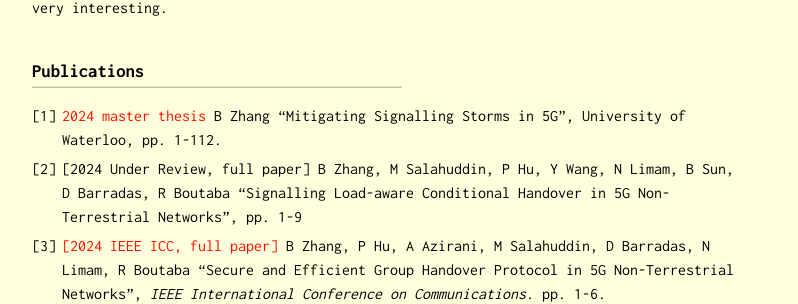
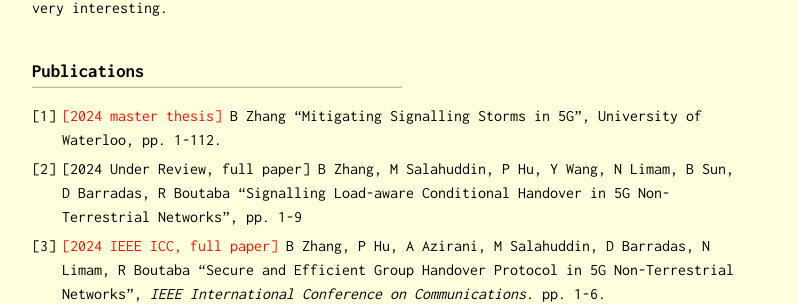
Before and after one commit to zbh888/zbh888.github.io, a Jekyll site: the page built from index.md, in a window 1280 px wide. Shown: the part 680-984 px from the top of the page, without its empty margins (238-1036 px from the left). Built offline with Jekyll 4.4.1, drawn with Linux system fonts in a browser that asks for light colours.

```diff
--- a/index.md
+++ b/index.md
@@ -11,7 +11,7 @@ I have realized that many modern technological advancements arise from solving i
 Over the years, I have found that I enjoy performing data analytics, forecasting, and reasoning. However, I am even more passionate about designing scalable communication systems and communication protocols. The trade-off among security, efficiency, and reliability is very interesting.
 
 ### Publications
-1. [2024 master thesis](https://hdl.handle.net/10012/20808) B Zhang "Mitigating Signalling Storms in 5G", University of Waterloo, pp. 1-112.
+1. [[2024 master thesis]](https://hdl.handle.net/10012/20808) B Zhang "Mitigating Signalling Storms in 5G", University of Waterloo, pp. 1-112.
 2. [2024 Under Review, full paper]  B Zhang, M Salahuddin, P Hu, Y Wang, N Limam, B Sun, D Barradas, R Boutaba "Signalling Load-aware Conditional Handover in
 5G Non-Terrestrial Networks", pp. 1-9
 3. [[2024 IEEE ICC, full paper]](https://arxiv.org/abs/2403.13936) B Zhang, P Hu, A Azirani, M Salahuddin, D Barradas, N Limam, R Boutaba "Secure and Efficient Group Handover Protocol in 5G Non-Terrestrial Networks", _IEEE International Conference on Communications._ pp. 1-6.
```
